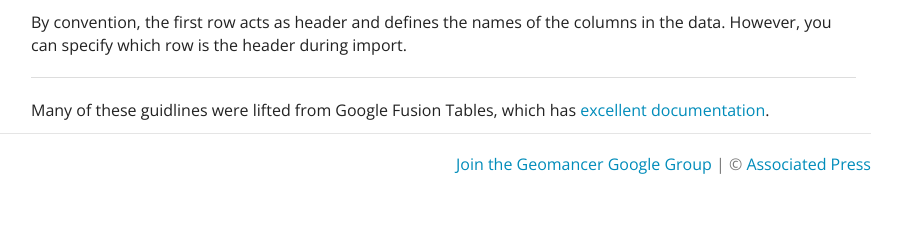
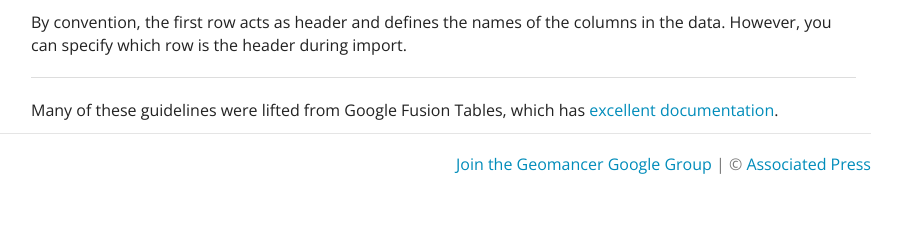
Before and after one commit to associatedpress/geomancer, a Flask app: page /upload-formats in a window 1280 px wide. Shown: the part 561-800 px from the top of the page, without its empty margins (339-1240 px from the left). Run offline with Flask 2, Linux system fonts and the light colour scheme; data that the repository does not hold is empty; parts of the project's set-up code (start-up, migrations or seed data) failed here and were passed over; some libraries are stand-ins or nearby versions.

Commit message:
typo fixes, closes #53 closes #54

```diff
--- a/geomancer/templates/about.html
+++ b/geomancer/templates/about.html
@@ -39,7 +39,7 @@
 
   <h3 id='team-and-credits'>Team and credits</h3>
 
-  <p>Geomancer is a project of <a href='http://ap.org'>Assocaited Press</a> and was implemented by <a href='http://datamade.us'>DataMade</a>, a civic technology company. We are: </p>
+  <p>Geomancer is a project of <a href='http://ap.org'>Associated Press</a> and was implemented by <a href='http://datamade.us'>DataMade</a>, a civic technology company. We are: </p>
   <ul>
   	<li><a href='https://github.com/tthibo'>Troy Thibodeaux</a>, Associated Press</li>
     <li><a href='https://github.com/derekeder'>Derek Eder</a>, DataMade</li>
--- a/geomancer/templates/upload-formats.html
+++ b/geomancer/templates/upload-formats.html
@@ -35,7 +35,7 @@
   <p>By convention, the first row acts as header and defines the names of the columns in the data. However, you can specify which row is the header during import.</p>
 
   <hr />
-  <p>Many of these guidlines were lifted from Google Fusion Tables, which has <a href='https://support.google.com/fusiontables/answer/171181'>excellent documentation</a>.</p>
+  <p>Many of these guidelines were lifted from Google Fusion Tables, which has <a href='https://support.google.com/fusiontables/answer/171181'>excellent documentation</a>.</p>
 </div>
 
 {% endblock %}
```
